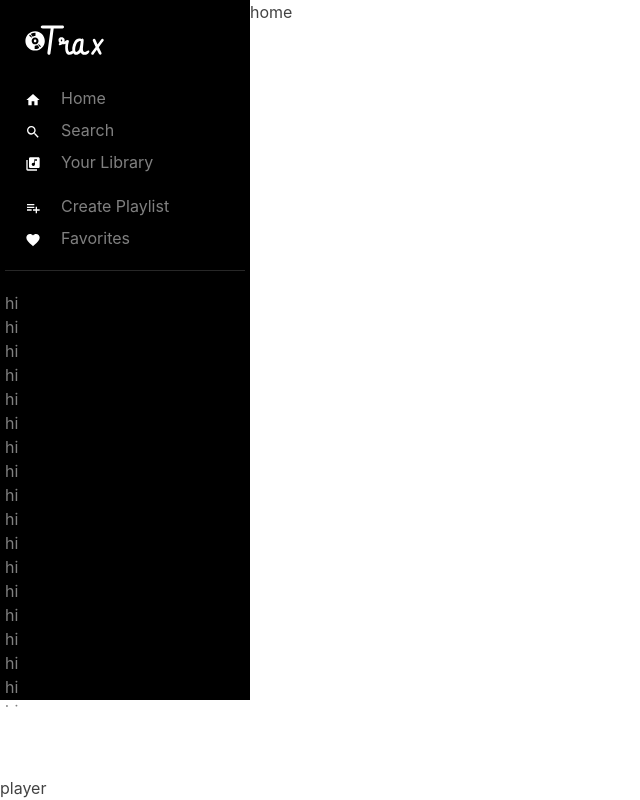
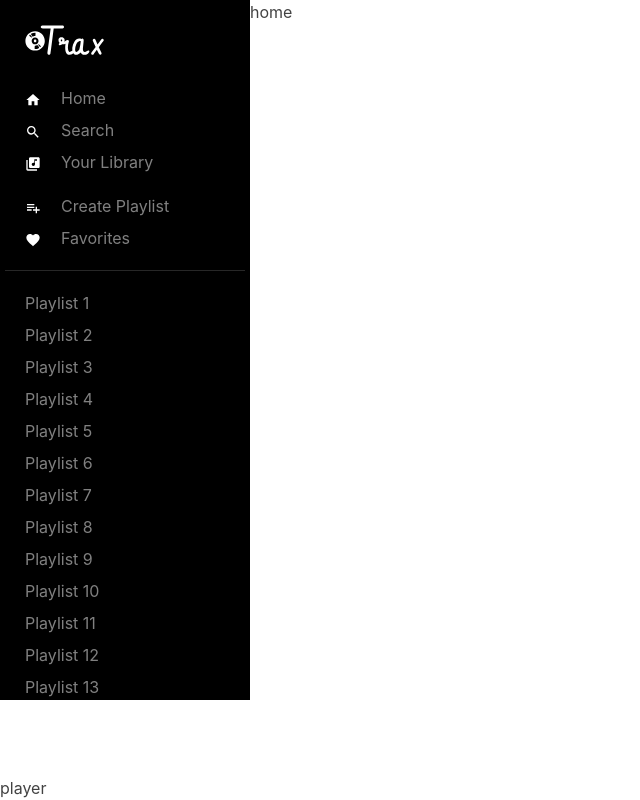
Before and after one commit to jandresfg/spoticlone, a Next.js app: page / in a window 1280 px wide. Shown: the whole page, without its empty margins (0-640 px from the left). Built offline with nearby package versions, Linux system fonts and the light colour scheme.

Commit message:
feat: list of playlist links

```diff
--- a/components/SideBar.tsx
+++ b/components/SideBar.tsx
@@ -47,6 +47,8 @@ const musicMenu = [
     route: "/favorites",
   },
 ];
+
+const playlists = new Array(50).fill(1).map((obj, i) => `Playlist ${i + 1}`);
 
 const SideBar = () => {
   return (
@@ -103,9 +105,17 @@ const SideBar = () => {
         </Box>
         <Divider color="gray.800" />
         <Box height="66%" overflowY="auto" paddingY="20px">
-          {new Array(50).fill(1).map(() => (
-            <h1>hi</h1>
-          ))}
+          <List spacing={2}>
+            {playlists.map((pl) => (
+              <ListItem paddingX="20px" key={pl}>
+                <LinkBox>
+                  <NextLink href="/">
+                    <LinkOverlay>{pl}</LinkOverlay>
+                  </NextLink>
+                </LinkBox>
+              </ListItem>
+            ))}
+          </List>
         </Box>
       </Box>
     </Box>
```
